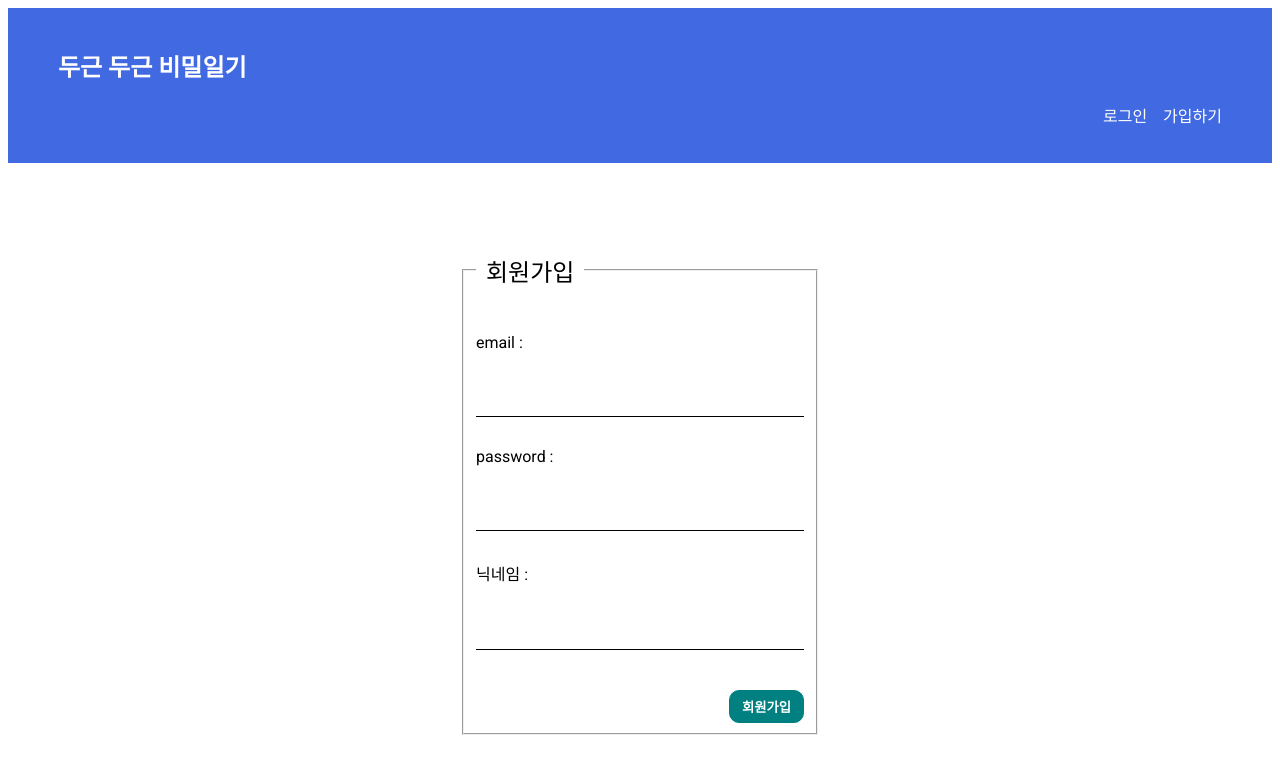
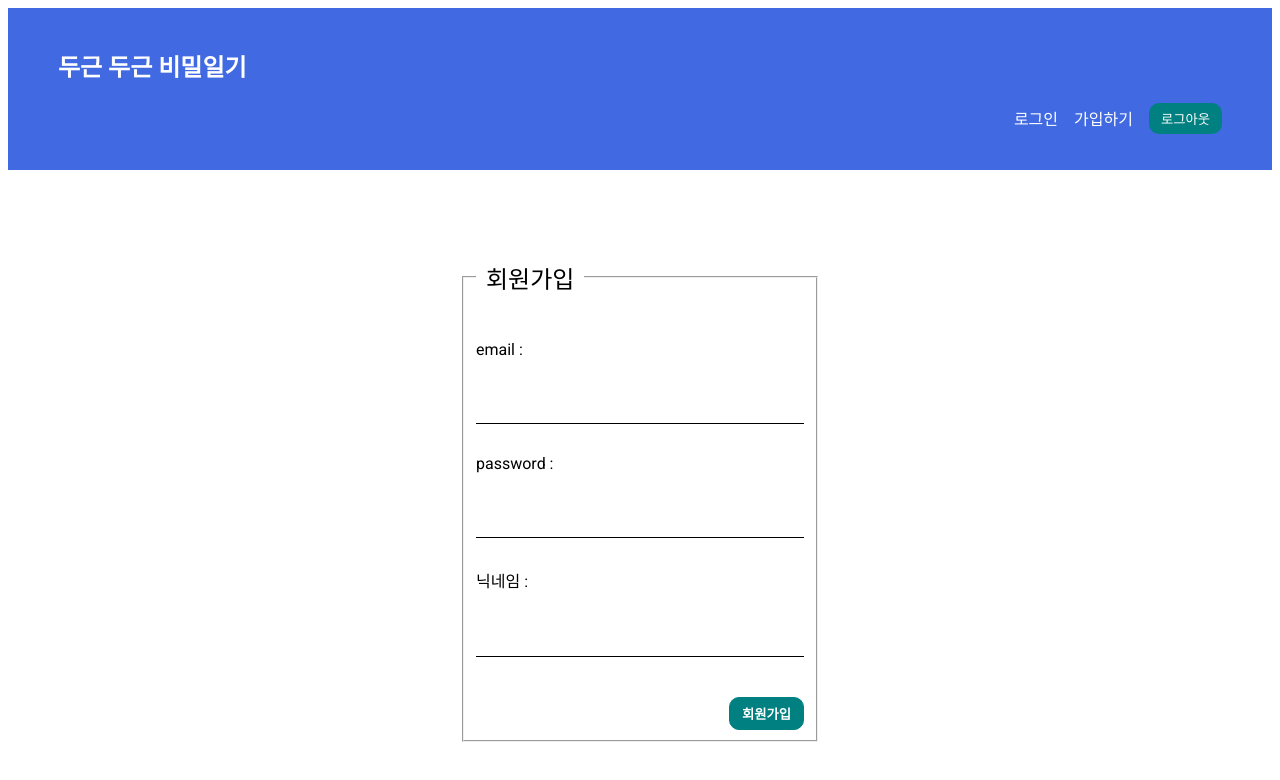
Before and after one commit to ucoder-git/my-diary, a React (Create React App) app: page /signup in a window 1280 px wide. Shown: the top 780 px of the page. Built offline with nearby package versions, Linux system fonts and the light colour scheme; no server answers.

Commit message:
로그아웃 버튼

```diff
--- a/src/components/Nav.js
+++ b/src/components/Nav.js
@@ -1,16 +1,18 @@
 import styles from './Nav.module.css'
 import { Link } from 'react-router-dom'
 import React, { Component }  from 'react';
-
-
+import { useLogout } from '../hooks/useLogout';
 
 export default function Nav() {
+    const { logout } = useLogout();
+
     return (
         <nav className={styles.nav}>
             <h1 className={styles.tit}>두근 두근 비밀일기</h1>
             <ul className={styles.list_nav}>
                 <li><Link to="/login">로그인</Link></li>
                 <li><Link to="/signup">가입하기</Link></li>
+                <li><button type='button' onClick={logout}>로그아웃</button></li>
             </ul>
         </nav>
     )
--- a/src/components/Nav.module.css
+++ b/src/components/Nav.module.css
@@ -6,7 +6,8 @@
 .nav .list_nav {
     display: flex;
     justify-content: right;
-		gap: 16px;
+    align-items: center;
+	gap: 16px;
 }
 
 .nav .tit {
@@ -17,3 +18,11 @@
     color: #fff;
     text-decoration: none;
 }
+.nav button {
+    padding: 6px 12px;
+    border-radius: 10px;
+    background-color: teal;
+    border: none;
+    color: #fff;
+    cursor: pointer;
+}
--- a/src/context/AuthContext.js
+++ b/src/context/AuthContext.js
@@ -8,6 +8,8 @@
     switch (action.type) {
         case 'login':
             return {...state, user: action.payload }
+        case 'logout':
+            return {...state, user: null }
         default:
             return state
     }
--- /dev/null
+++ b/src/hooks/useLogout.js
@@ -0,0 +1,34 @@
+import { useState } from 'react'
+import { appAuth } from '../firebase/config'
+import { useAuthContext } from './useAuthContext'
+import { signOut } from "firebase/auth";
+
+export const useLogout = () => {
+    // useSignup 에서 사용하는 것들을 여기서도 활용합니다.
+
+    // 에러 정보를 저장합니다.
+    const [error, setError] = useState(null);
+    // 현재 서버와 통신중인 상태를 저장합니다.
+    const [isPending, setIsPending] = useState(false);
+    // 유저정보를 전역에서 활용할 수 있도록 dispatch 함수를 통해 업데이트합니다.
+    // 여기서는 유저의 상태를 로그아웃으로 업데이트합니다.
+    const { dispatch } = useAuthContext();
+
+    // 로그아웃합니다.
+    const logout = () => {
+        setError(null); // 아직 에러가 없으니 null 입니다.
+        setIsPending(true); // 통신중이므로 true입니다.
+
+        signOut(appAuth).then(() => {
+            // 로그아웃 성공!
+            dispatch({ type: 'logout' });
+            setError(null);
+            setIsPending(false);
+        }).catch((err) => {
+            setError(err.message);
+            setIsPending(false);
+            console.log(err.message);
+        });
+    }
+    return { error, isPending, logout }
+}
```
